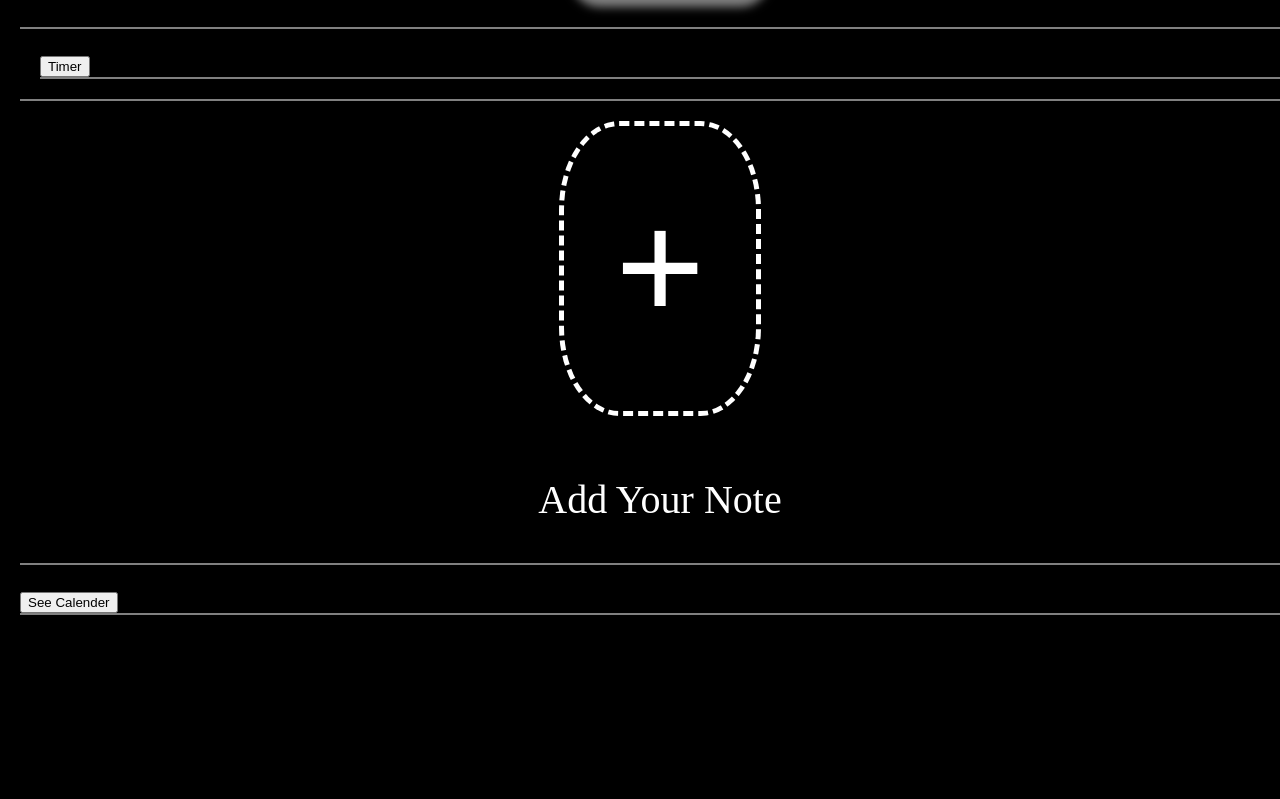
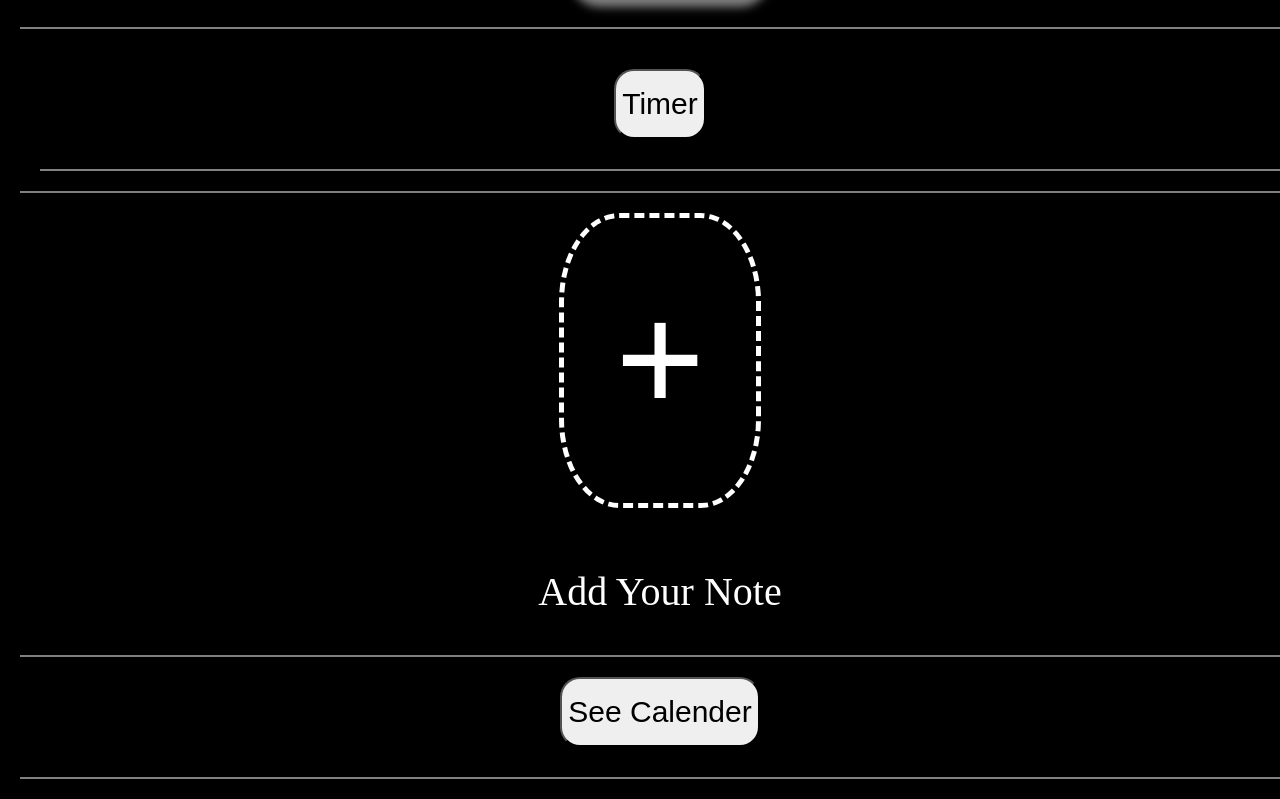
Before and after one commit to oshmi20/oshmi.project, a plain HTML site: page index.html in a window 1280 px wide. Shown: the part 513-1312 px from the top of the page. Before the commit the page ends 1148 px from the top, so only its background shows below. Drawn offline with Linux system fonts and the light colour scheme.

Commit message:
Update main.css

```diff
--- a/main.css
+++ b/main.css
@@ -161,6 +161,40 @@ align-items: center;
         display: block;
     }
 }
+#box2{
+    display: flex;
+    justify-content: center;
+    align-items: center;
+}
+.btncl{
+    width: fit-content;
+    /* padding: 30px; */
+    height: 70px;
+    font-size: 30px;
+    border-radius: 20px;
+    cursor: pointer;
+    margin-bottom: 30px;
+
+}
+.btncl:hover{
+background-color: red;
+}
+#menulist li a:hover{
+    color: red;
+}
+
+
+.boxes{
+    display: flex;
+    justify-content: center;
+    align-items: center;
+}
+@media screen and (max-width:420px) {
+  img {width:50%}
+  #time {font-size: 3em;}
+  h1{font-size: 2.5em;}
+  .btn{padding: 10px 21.33333px;}
+}
 @media (min-width:881px){
     #close{
         display: none;
```
